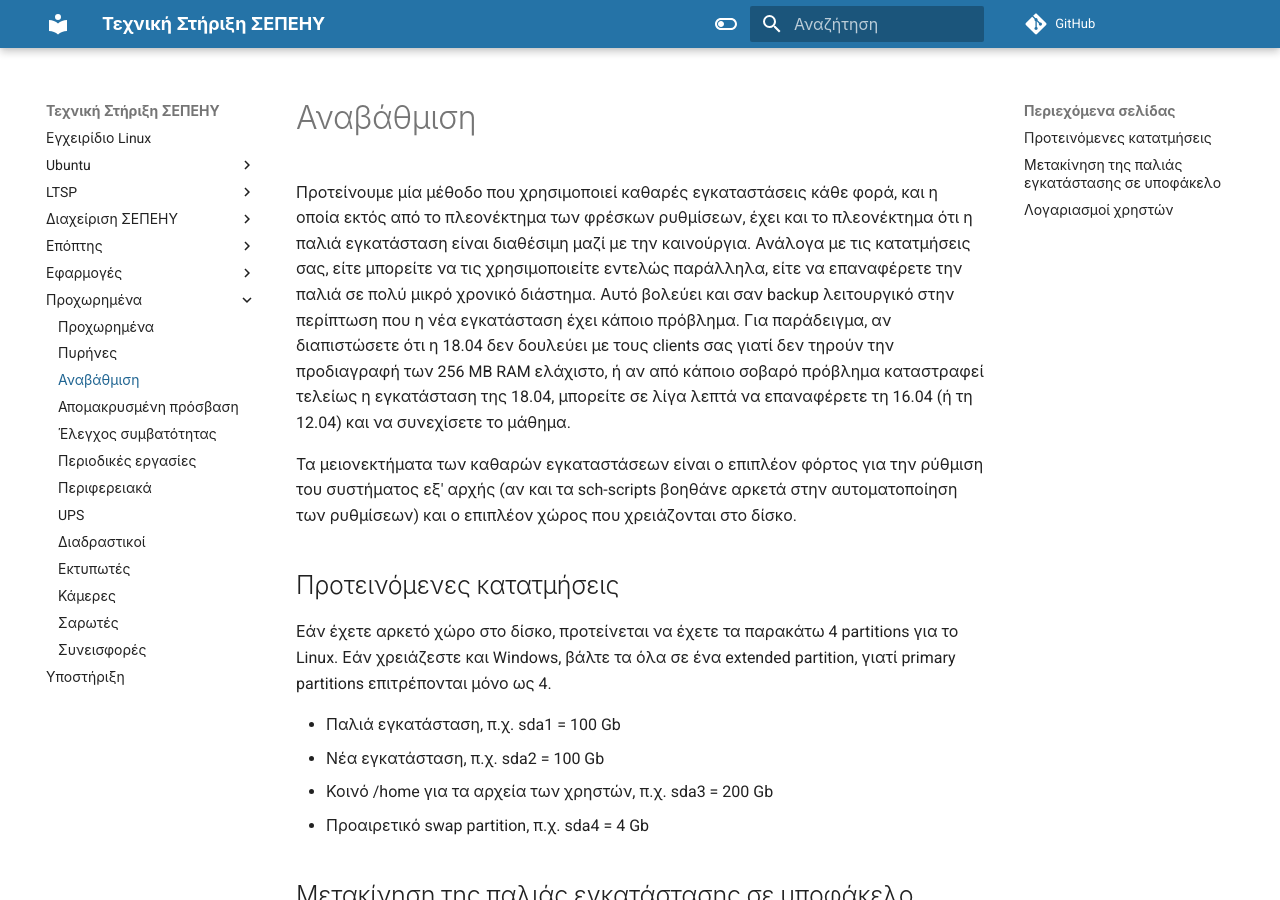
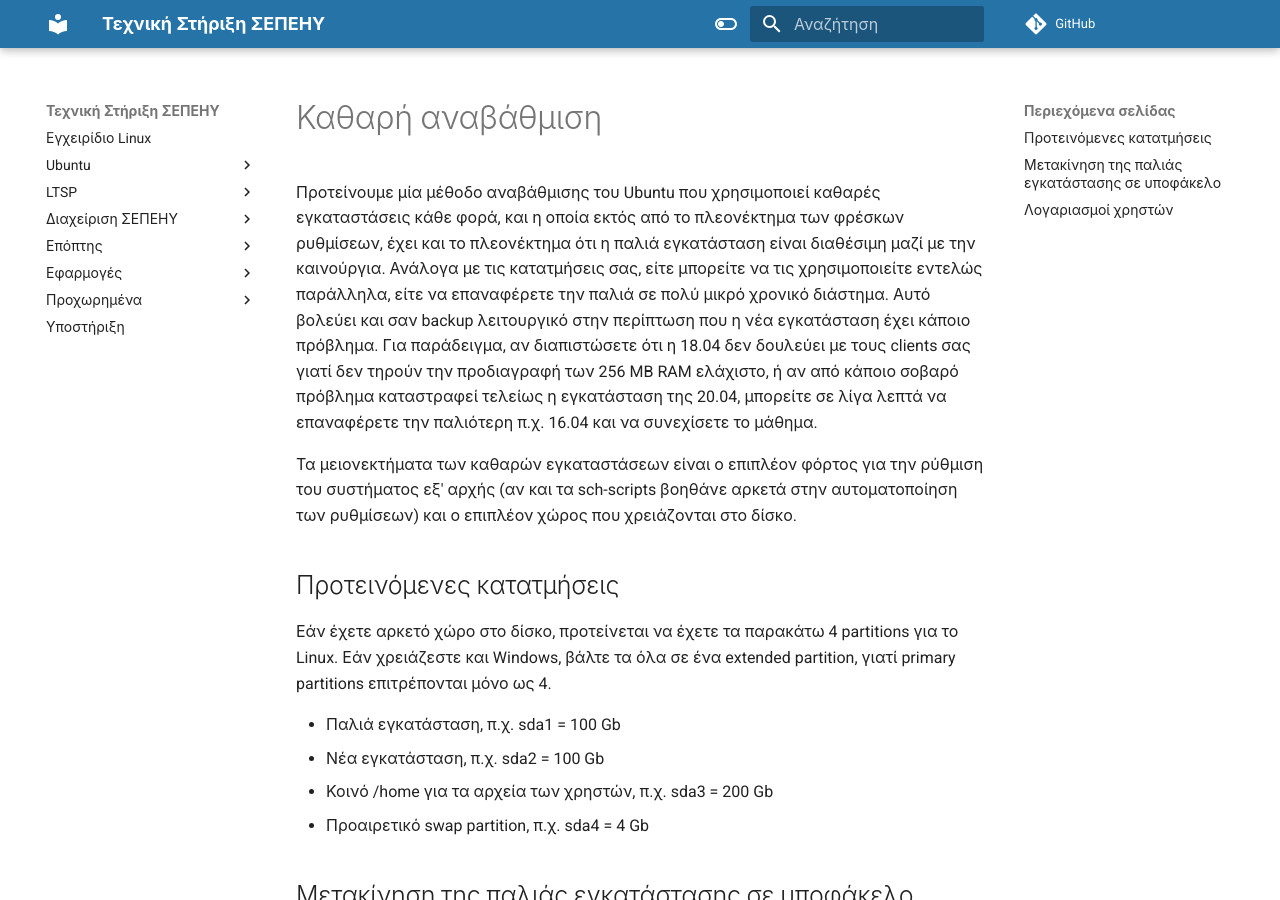
Before and after one commit to siahos/el.ltsp.org, an MkDocs documentation site: the page built from docs/advanced/clean-upgrade.md, in a window 1280 px wide and 900 px high. Built offline with MkDocs 1.6.1 and Material for MkDocs 9.7.7, drawn with Linux system fonts in a browser that asks for light colours; comment, search, counter and statistics services are not loaded.

Commit message:
Rename advanced/* to english

```diff
--- a/docs/advanced/Αναβάθμιση.md
+++ b/docs/advanced/clean-upgrade.md
@@ -1,15 +1,16 @@
-# Αναβάθμιση
+# Καθαρή αναβάθμιση
 
-Προτείνουμε μία μέθοδο που χρησιμοποιεί καθαρές εγκαταστάσεις κάθε φορά, και η
-οποία εκτός από το πλεονέκτημα των φρέσκων ρυθμίσεων, έχει και το πλεονέκτημα
-ότι η παλιά εγκατάσταση είναι διαθέσιμη μαζί με την καινούργια. Ανάλογα με τις
-κατατμήσεις σας, είτε μπορείτε να τις χρησιμοποιείτε εντελώς παράλληλα, είτε να
-επαναφέρετε την παλιά σε πολύ μικρό χρονικό διάστημα. Αυτό βολεύει και σαν
-backup λειτουργικό στην περίπτωση που η νέα εγκατάσταση έχει κάποιο πρόβλημα.
-Για παράδειγμα, αν διαπιστώσετε ότι η 18.04 δεν δουλεύει με τους clients σας
-γιατί δεν τηρούν την προδιαγραφή των 256 MB RAM ελάχιστο, ή αν από κάποιο
-σοβαρό πρόβλημα καταστραφεί τελείως η εγκατάσταση της 18.04, μπορείτε σε λίγα
-λεπτά να επαναφέρετε τη 16.04 (ή τη 12.04) και να συνεχίσετε το μάθημα.
+Προτείνουμε μία μέθοδο αναβάθμισης του Ubuntu που χρησιμοποιεί καθαρές
+εγκαταστάσεις κάθε φορά, και η οποία εκτός από το πλεονέκτημα των φρέσκων
+ρυθμίσεων, έχει και το πλεονέκτημα ότι η παλιά εγκατάσταση είναι διαθέσιμη μαζί
+με την καινούργια. Ανάλογα με τις κατατμήσεις σας, είτε μπορείτε να τις
+χρησιμοποιείτε εντελώς παράλληλα, είτε να επαναφέρετε την παλιά σε πολύ μικρό
+χρονικό διάστημα. Αυτό βολεύει και σαν backup λειτουργικό στην περίπτωση που η
+νέα εγκατάσταση έχει κάποιο πρόβλημα. Για παράδειγμα, αν διαπιστώσετε ότι η
+18.04 δεν δουλεύει με τους clients σας γιατί δεν τηρούν την προδιαγραφή των 256
+MB RAM ελάχιστο, ή αν από κάποιο σοβαρό πρόβλημα καταστραφεί τελείως η
+εγκατάσταση της 20.04, μπορείτε σε λίγα λεπτά να επαναφέρετε την παλιότερη
+π.χ. 16.04 και να συνεχίσετε το μάθημα.
 
 Τα μειονεκτήματα των καθαρών εγκαταστάσεων είναι ο επιπλέον φόρτος για την
 ρύθμιση του συστήματος εξ' αρχής (αν και τα sch-scripts βοηθάνε αρκετά στην
--- a/docs/advanced/Περιφερειακά/index.md
+++ /dev/null
@@ -1 +0,0 @@
-# Περιφερειακά
--- a/mkdocs.yml
+++ b/mkdocs.yml
@@ -60,7 +60,7 @@ nav:
     - ubuntu/download.md
     - liveusb/index.md
     - Εγκατάσταση:
-      - ubuntu/install.md
+      - ubuntu/installation.md
       - ubuntu/disk-empty.md
       - ubuntu/disk-windows.md
       - ubuntu/disk-linux.md
@@ -104,7 +104,7 @@ nav:
     - sch-scripts/Χρήστες/Επεξεργασία_χρηστών.md
   - Επόπτης:
     - epoptes/index.md
-    - epoptes/install.md
+    - epoptes/installation.md
     - epoptes/usage.md
     - epoptes/groups.md
     - epoptes/lan-benchmark.md
```
Also changed, not shown: docs/epoptes/index.md (+1 -1 lines), docs/epoptes/installation.md (renamed from docs/epoptes/install.md, +1 -1 lines), docs/ubuntu/index.md (+1 -1 lines), docs/advanced/cameras.md (renamed from docs/advanced/Περιφερειακά/Κάμερες.md), docs/advanced/compatibility.md (renamed from docs/advanced/Έλεγχος_συμβατότητας.md), docs/advanced/maintenance.md (renamed from docs/advanced/Περιοδικές_εργασίες.md), docs/advanced/printers.md (renamed from docs/advanced/Περιφερειακά/Εκτυπωτές.md), docs/advanced/scanners.md (renamed from docs/advanced/Περιφερειακά/Σαρωτές.md), docs/advanced/server-access.md (renamed from docs/advanced/Απομακρυσμένη_πρόσβαση.md), docs/advanced/smartboards.md (renamed from docs/advanced/Περιφερειακά/Διαδραστικοί.md), docs/advanced/ups.md (renamed from docs/advanced/Περιφερειακά/UPS.md), docs/ubuntu/installation.md (renamed from docs/ubuntu/install.md).
